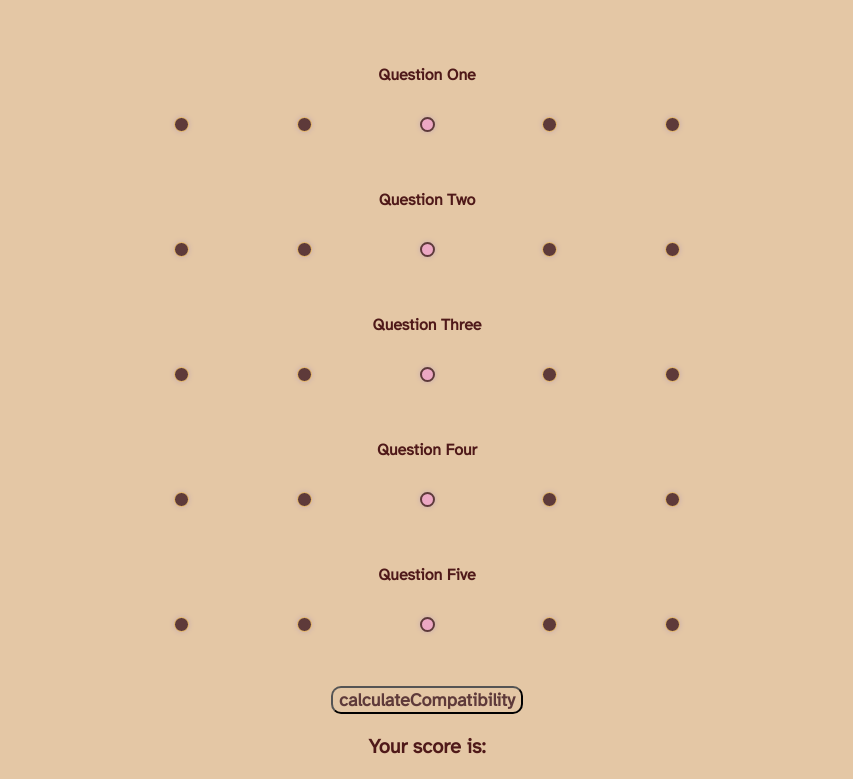
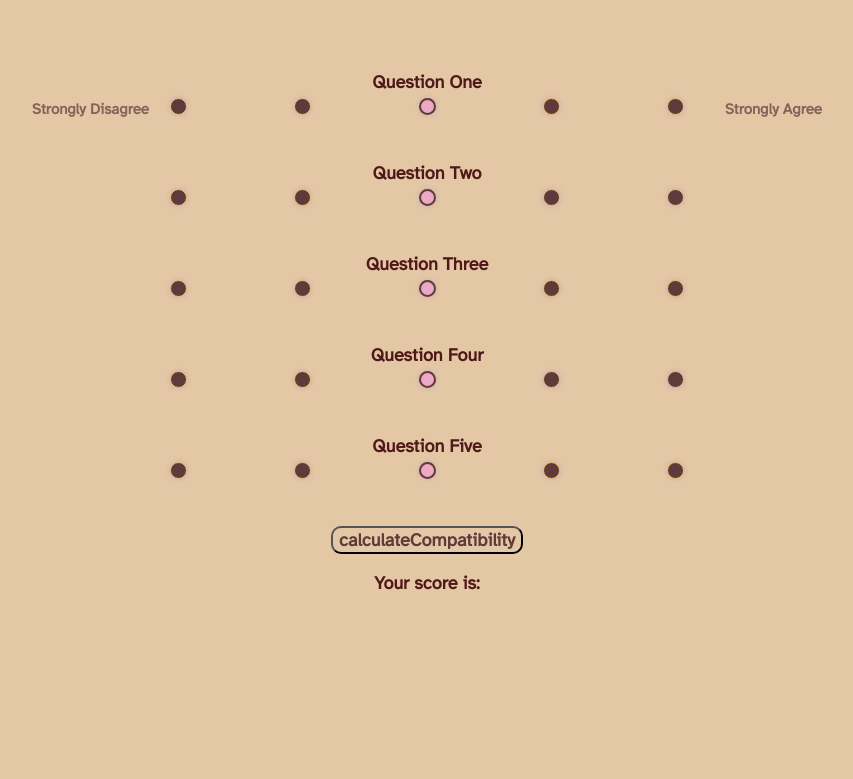
Before and after one commit to mszost/Matchmaker-ms, a plain HTML site: page index.html in a window 1280 px wide. Shown: the part 126-905 px from the top of the page, without its empty margins (213-1066 px from the left). After the commit the page ends 800 px from the top, so only its background shows below. Drawn offline with Linux system fonts and the light colour scheme; a web font is replaced by a local one.

Commit message:
add messages based on score and fix agree/disagree text prompts

```diff
--- a/index.html
+++ b/index.html
@@ -12,9 +12,13 @@
     <p id="subtitle">Find your true love using Matchmaker!</p>
     <br><br>
 
-    <div class="questions">
+    <div class="guide">
+        <span data-title="Strongly Disagree">Strongly Agree</span>
+    </div>
 
-        <label>Question One</label><br><br>
+    <div class="main">
+
+        <label>Question One</label><br>
         <div>
             <input type="radio" name="q1" id="1a" value="1">
             <input type="radio" name="q1" id="1b" value="2">
@@ -25,7 +29,7 @@
 
         <br><br>
 
-        <label>Question Two</label><br><br>
+        <label>Question Two</label><br>
         <div>
             <input type="radio" name="q2" id="2a" value="1">
             <input type="radio" name="q2" id="2b" value="2">
@@ -36,7 +40,7 @@
 
         <br><br>
 
-        <label>Question Three</label><br><br>
+        <label>Question Three</label><br>
         <div>
             <input type="radio" name="q3" id="3a" value="1">
             <input type="radio" name="q3" id="3b" value="2">
@@ -47,7 +51,7 @@
 
         <br><br>
 
-        <label>Question Four</label><br><br>
+        <label>Question Four</label><br>
         <div>
             <input type="radio" name="q4" id="4a" value="1">
             <input type="radio" name="q4" id="4b" value="2">
@@ -58,7 +62,7 @@
 
         <br><br>
 
-        <label>Question Five</label><br><br>
+        <label>Question Five</label><br>
         <div>
             <input type="radio" name="q5" id="5a" value="1">
             <input type="radio" name="q5" id="5b" value="2">
@@ -71,6 +75,7 @@
 
         <button onclick="calculateCompatibility()">calculateCompatibility</button>
         <p id="score">Your score is: </p>
+        <p id="msg"></p>
     </div>
 
 <script src="main.js"></script>
--- a/main.js
+++ b/main.js
@@ -4,20 +4,16 @@ function getRadioIDs() {
     const questions = ['q1', 'q2', 'q3', 'q4', 'q5']
     userAnswerIDs.length = 0;
     //iterates q1-5 radio groups
-    for (var i = 0; i < questions.length; i++)
-    {
-        // iterates a-e radios for each group
-        for (var n = 0; n < document.getElementsByName(questions[i]).length; n++)
-        {
+    for (var i = 0; i < questions.length; i++) {
+        // nested loop iterates a-e radios for each group
+        for (var n = 0; n < document.getElementsByName(questions[i]).length; n++) {
             // checks which radio is selected from the group
-            if (document.getElementsByName(questions[i])[n].checked)
-            {
+            if (document.getElementsByName(questions[i])[n].checked) {
                 // adds selected radio ID to userAnswerIDs
                 userAnswerIDs.push(document.getElementsByName(questions[i])[n].id)
             }
         }
     }
-
     return userAnswerIDs;
 }
 
@@ -43,5 +39,13 @@ function calculateCompatibility() {
     console.log('differenceArray', differenceArray);
     console.log('totalScore', totalScore);
 
-    document.getElementById("score").innerHTML = "Your score is: " + totalScore;
+    document.getElementById("score").innerHTML = "Your score is: " + totalScore + "%";
+
+    if (totalScore > 90) {
+        document.getElementById("msg").innerHTML = "marriage!";
+    } else if (totalScore < 70) {
+        document.getElementById("msg").innerHTML = "Go away!";
+    } else {
+        document.getElementById("msg").innerHTML = "friends!";
+    }
 }
--- a/style.css
+++ b/style.css
@@ -34,7 +34,25 @@
     content: attr(data-title);
 }
 
-.questions {
+.guide {
+    text-align: center;
+    font-size: 15px;
+    color: #5e3a3a;
+    opacity: 70%;
+    transform: translateY(47px);
+}
+
+.guide span {
+    position: relative;
+}
+
+.guide span::before {
+    margin-right: 45vw;
+    position: relative;
+    content: attr(data-title);
+}
+
+.main {
     text-align: center;
     white-space: nowrap;
 }
@@ -51,13 +69,10 @@
 body {
     background-color: #e4c7a5;
     font-family: 'Atkinson';
-    font-size: 20px;
+    font-size: 18px;
     font-weight:bold;
     color: #4f1919;
-}
 
-label {
-    font-size: 16px;
 }
 
 button {
@@ -80,8 +95,8 @@ input {
     margin-left: 4vw;
     appearance: none;
     border-radius: 50%;
-    width: 15px;
-    height: 15px;
+    width: 17px;
+    height: 17px;
     box-shadow: 0px 0px 5px #c6aab1;
     border: 1px solid #f1c571;
     background-color: #5e3a3a;
@@ -90,7 +105,6 @@ input {
     top: 2px;
     transition: all 0.2s ease-in-out;
     cursor: pointer;
-
 }
 
 input:checked {
```
